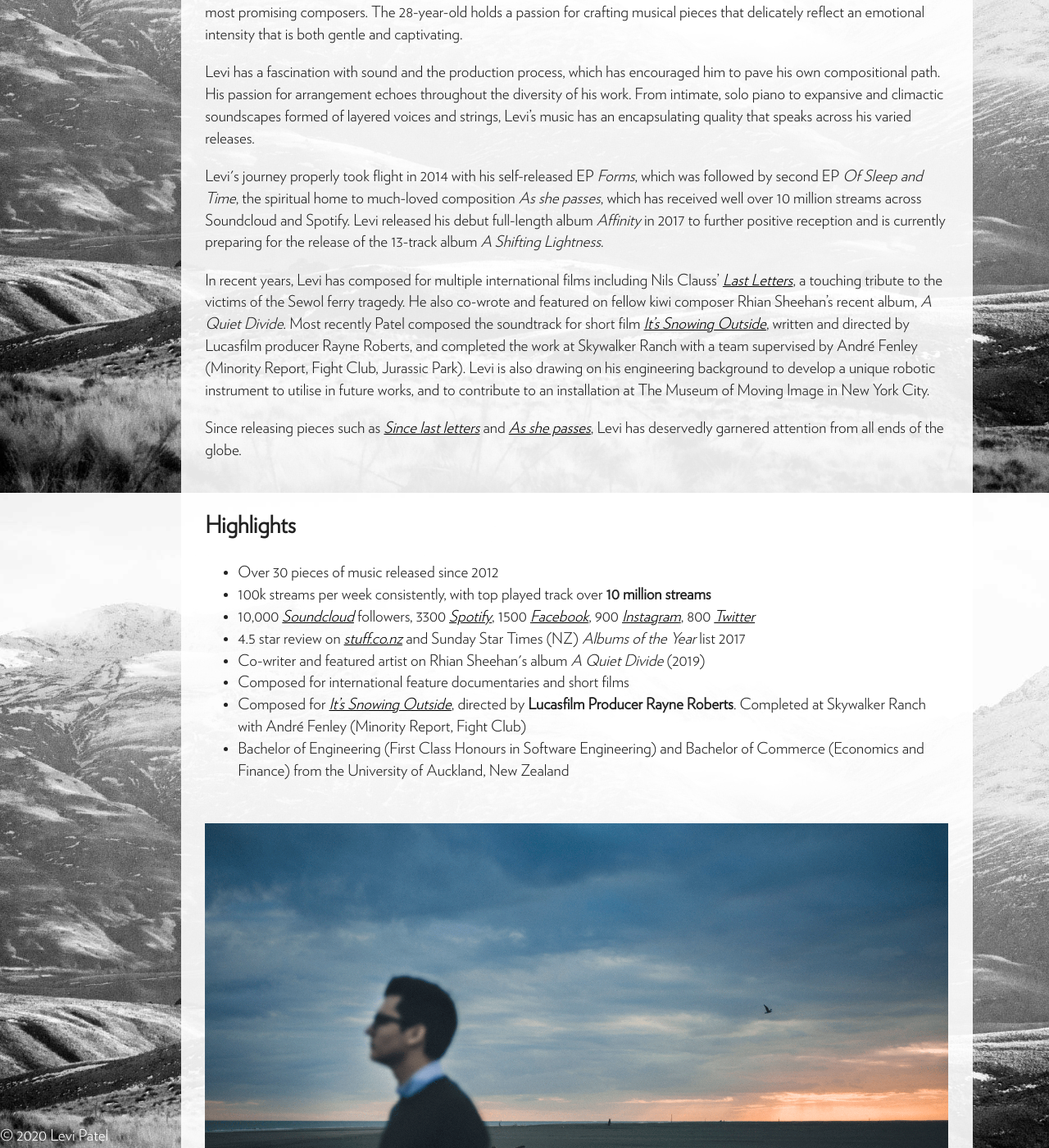
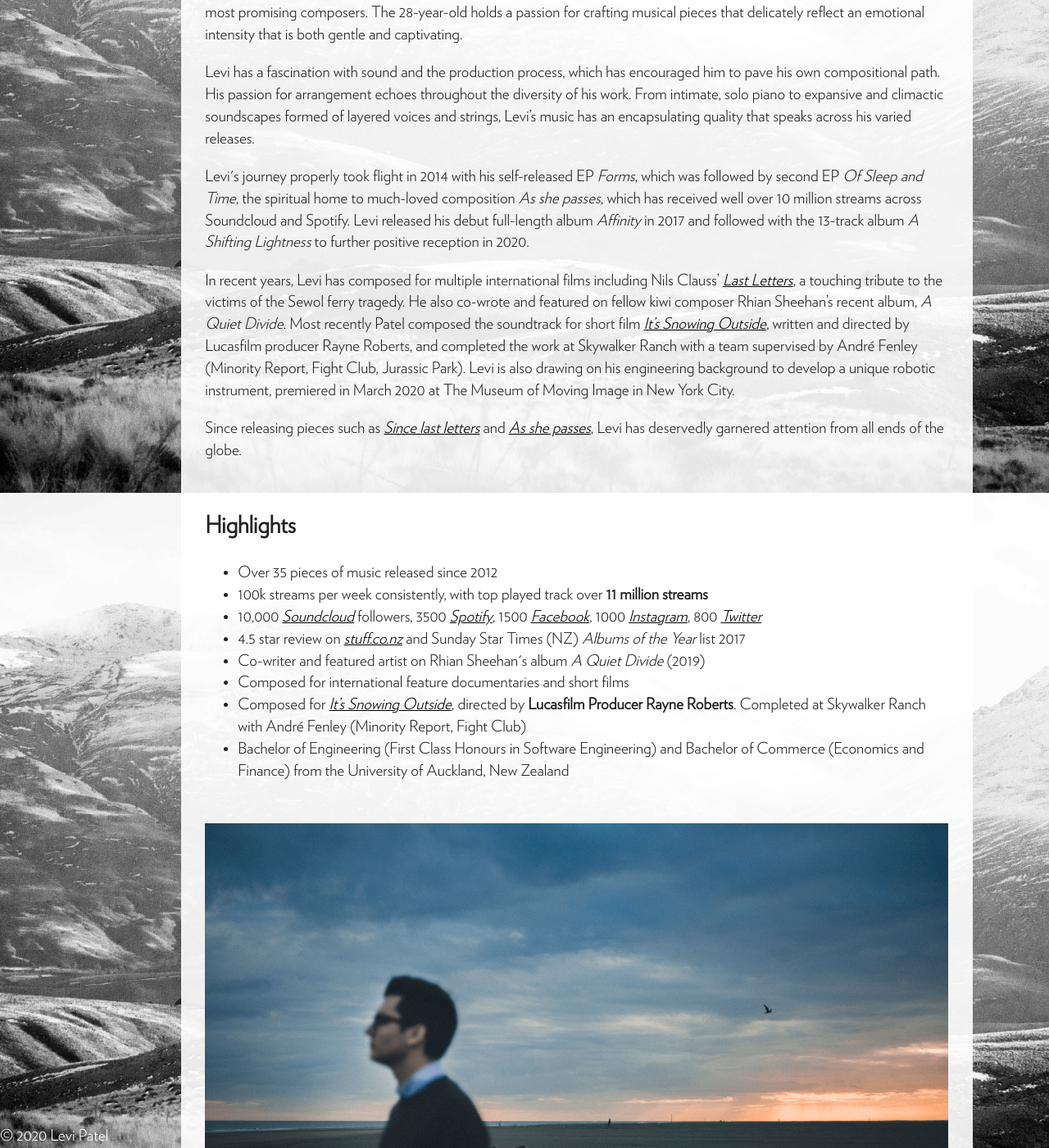
Before and after one commit to levipatel/music, a Jekyll site: the page built from press-kit.html, in a window 1280 px wide and 1400 px high, scrolled down 1199 px. Shown: the whole window at 82% size. Built offline with Jekyll 4.4.1, drawn with Linux system fonts in a browser that asks for light colours; some of the changed text lies outside the part shown.

Commit message:
Update press kit after ASL release

```diff
--- a/press-kit.html
+++ b/press-kit.html
@@ -38,9 +38,9 @@
 
   <p>Levi has a fascination with sound and the production process, which has encouraged him to pave his own compositional path. His passion for arrangement echoes throughout the diversity of his work. From intimate, solo piano to expansive and climactic soundscapes formed of layered voices and strings, Levi’s music has an encapsulating quality that speaks across his varied releases.</p>
 
-  <p>Levi's journey properly took flight in 2014 with his self-released EP <i>Forms</i>, which was followed by second EP <i>Of Sleep and Time</i>, the spiritual home to much-loved composition <i>As she passes</i>, which has received well over 10 million streams across Soundcloud and Spotify. Levi released his debut full-length album <i>Affinity</i> in 2017 to further positive reception and is currently preparing for the release of the 13-track album <i>A Shifting Lightness</i>.</p>
+  <p>Levi's journey properly took flight in 2014 with his self-released EP <i>Forms</i>, which was followed by second EP <i>Of Sleep and Time</i>, the spiritual home to much-loved composition <i>As she passes</i>, which has received well over 10 million streams across Soundcloud and Spotify. Levi released his debut full-length album <i>Affinity</i> in 2017 and followed with the 13-track album <i>A Shifting Lightness</i> to further positive reception in 2020.</p>
 
-  <p>In recent years, Levi has composed for multiple international films including Nils Clauss’ <a href="https://youtu.be/Cg1zta6j34I">Last Letters</a>, a touching tribute to the victims of the Sewol ferry tragedy. He also co-wrote and featured on fellow kiwi composer Rhian Sheehan’s recent album, <i>A Quiet Divide</i>. Most recently Patel composed the soundtrack for short film <a href="https://www.imdb.com/title/tt9337716/">It’s Snowing Outside</a>, written and directed by Lucasfilm producer Rayne Roberts, and completed the work at Skywalker Ranch with a team supervised by André Fenley (Minority Report, Fight Club, Jurassic Park). Levi is also drawing on his engineering background to develop a unique robotic instrument to utilise in future works, and to contribute to an installation at The Museum of Moving Image in New York City.</p>
+  <p>In recent years, Levi has composed for multiple international films including Nils Clauss’ <a href="https://youtu.be/Cg1zta6j34I">Last Letters</a>, a touching tribute to the victims of the Sewol ferry tragedy. He also co-wrote and featured on fellow kiwi composer Rhian Sheehan’s recent album, <i>A Quiet Divide</i>. Most recently Patel composed the soundtrack for short film <a href="https://www.imdb.com/title/tt9337716/">It’s Snowing Outside</a>, written and directed by Lucasfilm producer Rayne Roberts, and completed the work at Skywalker Ranch with a team supervised by André Fenley (Minority Report, Fight Club, Jurassic Park). Levi is also drawing on his engineering background to develop a unique robotic instrument, premiered in March 2020 at The Museum of Moving Image in New York City.</p>
 
 <p>Since releasing pieces such as <a href="https://www.youtube.com/watch?v=b-iwfeSCsrc"><i>Since last letters</i></a> and <a href="https://soundcloud.com/levipatel/as-she-passes-1"><i>As she passes</i></a>, Levi has deservedly garnered attention from all ends of the globe.</p>
 </div>
@@ -48,9 +48,9 @@
 <div class="press-kit-section">
   <h2>Highlights</h2>
   <ul class="press-kit-section">
-    <li>Over 30 pieces of music released since 2012</li>
-    <li>100k streams per week consistently, with top played track over <b>10 million streams</b></li>
-    <li>10,000 <a href="https://soundcloud.com/levipatel">Soundcloud</a> followers, 3300 <a href="https://open.spotify.com/artist/58yaxER8OVXD43lFpnWIAn?si=7VoXpjbeTOm0ZPF_1XqgcQ">Spotify</a>, 1500 <a href="https://facebook.com/levipatelmusic">Facebook</a>, 900 <a href="https://instagram.com/levipatel">Instagram</a>, 800 <a href="https://twitter.com/levipatel">Twitter</a></li>
+    <li>Over 35 pieces of music released since 2012</li>
+    <li>100k streams per week consistently, with top played track over <b>11 million streams</b></li>
+    <li>10,000 <a href="https://soundcloud.com/levipatel">Soundcloud</a> followers, 3500 <a href="https://open.spotify.com/artist/58yaxER8OVXD43lFpnWIAn?si=7VoXpjbeTOm0ZPF_1XqgcQ">Spotify</a>, 1500 <a href="https://facebook.com/levipatelmusic">Facebook</a>, 1000 <a href="https://instagram.com/levipatel">Instagram</a>, 800 <a href="https://twitter.com/levipatel">Twitter</a></li>
     <li>4.5 star review on <a href="https://www.stuff.co.nz/entertainment/91034251/listening-post-french-for-rabbitslevi-patelmottesleaford-mods">stuff.co.nz</a> and Sunday Star Times (NZ) <i>Albums of the Year</i> list 2017</li>
     <li>Co-writer and featured artist on Rhian Sheehan's album <i>A Quiet Divide</i> (2019)</li>
     <li>Composed for international feature documentaries and short films</li>
@@ -64,6 +64,12 @@
 </div>
 <div class="press-kit-section">
  <h2>Reviews</h2>
+
+ <h3><i>A Shifting Lightness (2020)</i></h3>
+ <p><i>“It’s fair to call A Shifting Lightness a spiritual pilgrimage.”</i> - A Closer Listen</p>
+ <p><i>“The lightness of being is potently encapsulated in A Shifting Lightness.”</i> - Muzic.net.nz [5 stars]</p>
+ <p><i>"It is recordings like this that make you wonder why so few classical music lovers have gotten over the 18th century."</i> - The Moderns</p>
+ <p><i>“Overwhelmingly touching.”</i> - Arctic Drones</p>
 
 <h3><i>Affinity (2017)</i></h3>
 <p><i>"A bright new star has flashed its way across the skies in the Southern Hemisphere... the compositions on Affinity will hold their appeal for generations to come."</i> - Stuff.co.nz</p>
@@ -109,7 +115,7 @@
   <h2>Albums and EPs</h2>
 
   <div class="press-kit-music">
-    <iframe title="A Shifting Lightness album on Bandcamp" style="border: 0; width: 200px; height: 200px;" src="https://bandcamp.com/EmbeddedPlayer/album=3693668368/size=large/bgcol=ffffff/linkcol=333333/minimal=true/transparent=true/" seamless><a href="http://levipatel.bandcamp.com/album/a-shifting-lightness-i">A Shifting Lightness I by Levi Patel</a></iframe>
+    <iframe title="A Shifting Lightness album on Bandcamp" style="border: 0; width: 200px; height: 200px;" src="https://bandcamp.com/EmbeddedPlayer/album=2567089281/size=large/bgcol=ffffff/linkcol=333333/minimal=true/transparent=true/" seamless><a href="http://levipatel.bandcamp.com/album/a-shifting-lightness">A Shifting Lightness by Levi Patel</a></iframe>
 
     <iframe title="Affinity album on Bandcamp" style="border: 0; width: 200px; height: 200px;" src="https://bandcamp.com/EmbeddedPlayer/album=1501021534/size=large/bgcol=ffffff/linkcol=333333/minimal=true/transparent=true/" seamless><a href="http://levipatel.bandcamp.com/album/affinity">Affinity by Levi Patel</a></iframe>
 
```
Also changed, not shown: other parts of press-kit.html (+2 -2 lines).
